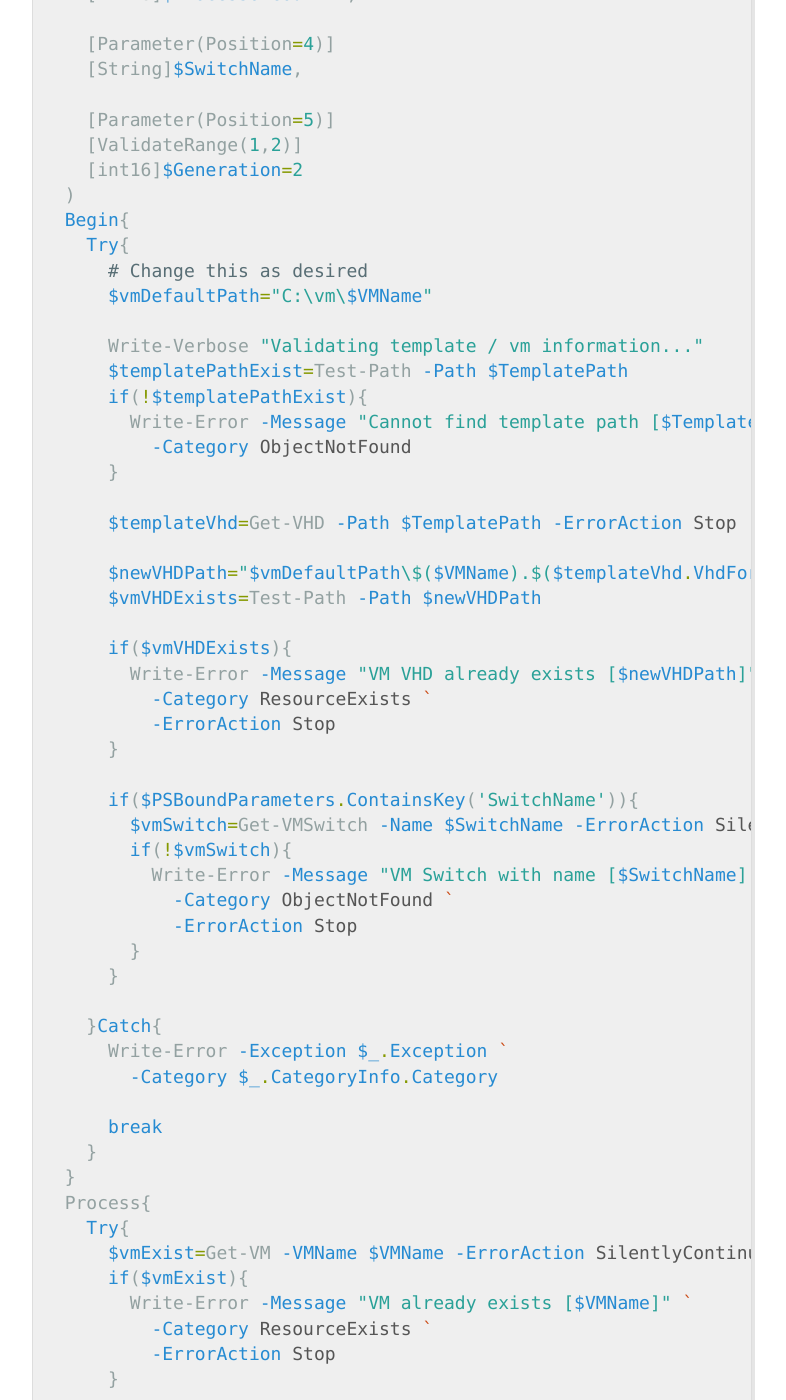
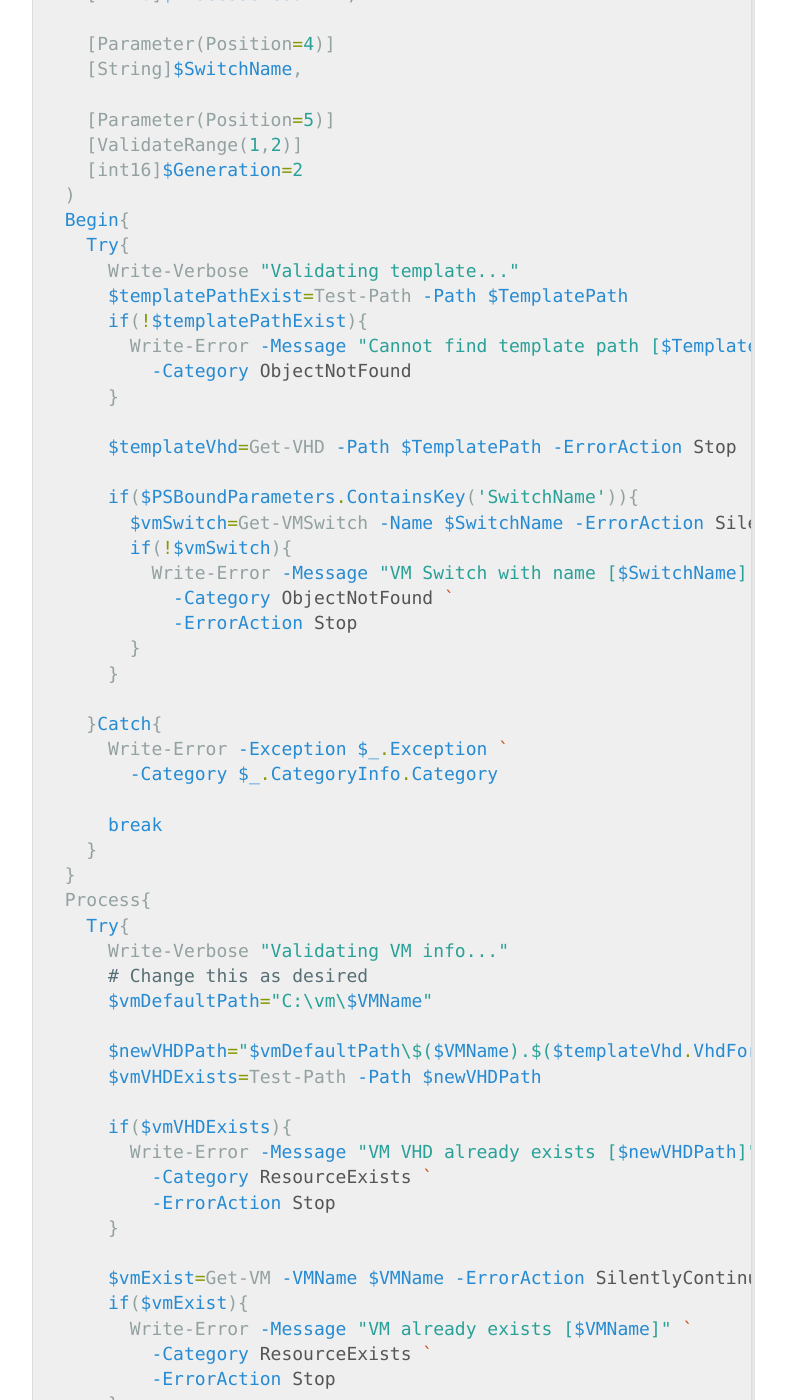
Before and after one commit to briansworth/dev, a Jekyll site: the page built from _posts/2019-4-27-PowerShell-New-VMFromTemplate.md, in a window 1280 px wide and 1400 px high, scrolled down 2458 px. Shown: the whole window, without its empty margins (248-1034 px from the left). Built offline with Jekyll 4.4.1, drawn with Linux system fonts in a browser that asks for light colours; some of the changed lines change nothing that is shown.

Commit message:
Code Fixes in main function

```diff
--- a/_posts/2019-4-27-PowerShell-New-VMFromTemplate.md
+++ b/_posts/2019-4-27-PowerShell-New-VMFromTemplate.md
@@ -149,10 +149,7 @@ Function New-VMFromTemplate {
   )
   Begin{
     Try{
-      # Change this as desired
-      $vmDefaultPath="C:\vm\$VMName"
-
-      Write-Verbose "Validating template / vm information..."
+      Write-Verbose "Validating template..."
       $templatePathExist=Test-Path -Path $TemplatePath
       if(!$templatePathExist){
         Write-Error -Message "Cannot find template path [$TemplatePath]" `
@@ -160,15 +157,6 @@ Function New-VMFromTemplate {
       }
 
       $templateVhd=Get-VHD -Path $TemplatePath -ErrorAction Stop
-
-      $newVHDPath="$vmDefaultPath\$($VMName).$($templateVhd.VhdFormat)"
-      $vmVHDExists=Test-Path -Path $newVHDPath
-
-      if($vmVHDExists){
-        Write-Error -Message "VM VHD already exists [$newVHDPath]" `
-          -Category ResourceExists `
-          -ErrorAction Stop
-      }
 
       if($PSBoundParameters.ContainsKey('SwitchName')){
         $vmSwitch=Get-VMSwitch -Name $SwitchName -ErrorAction SilentlyContinue
@@ -188,6 +176,19 @@ Function New-VMFromTemplate {
   }
   Process{
     Try{
+      Write-Verbose "Validating VM info..."
+      # Change this as desired
+      $vmDefaultPath="C:\vm\$VMName"
+
+      $newVHDPath="$vmDefaultPath\$($VMName).$($templateVhd.VhdFormat)"
+      $vmVHDExists=Test-Path -Path $newVHDPath
+
+      if($vmVHDExists){
+        Write-Error -Message "VM VHD already exists [$newVHDPath]" `
+          -Category ResourceExists `
+          -ErrorAction Stop
+      }
+
       $vmExist=Get-VM -VMName $VMName -ErrorAction SilentlyContinue
       if($vmExist){
         Write-Error -Message "VM already exists [$VMName]" `
```
